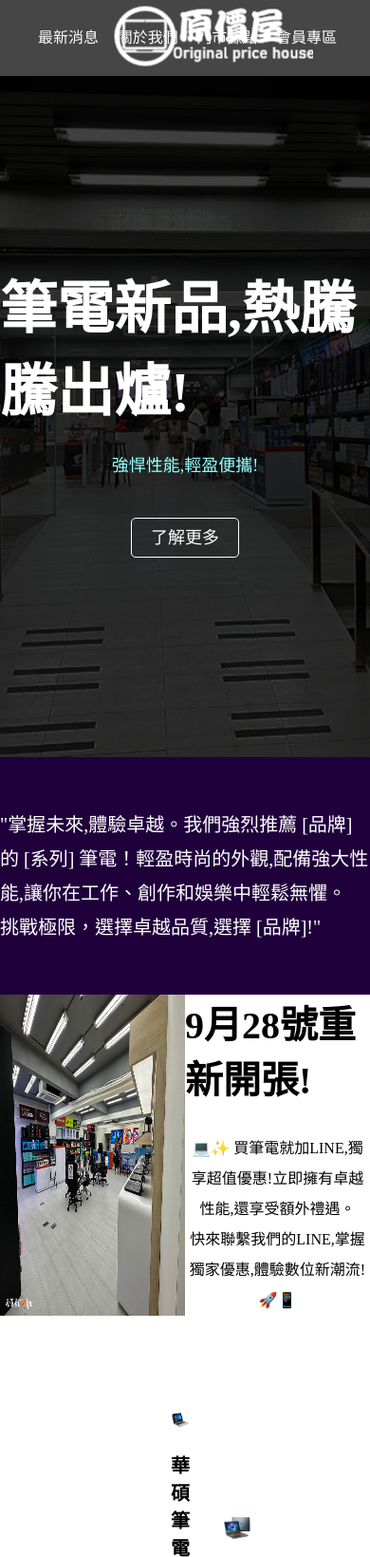
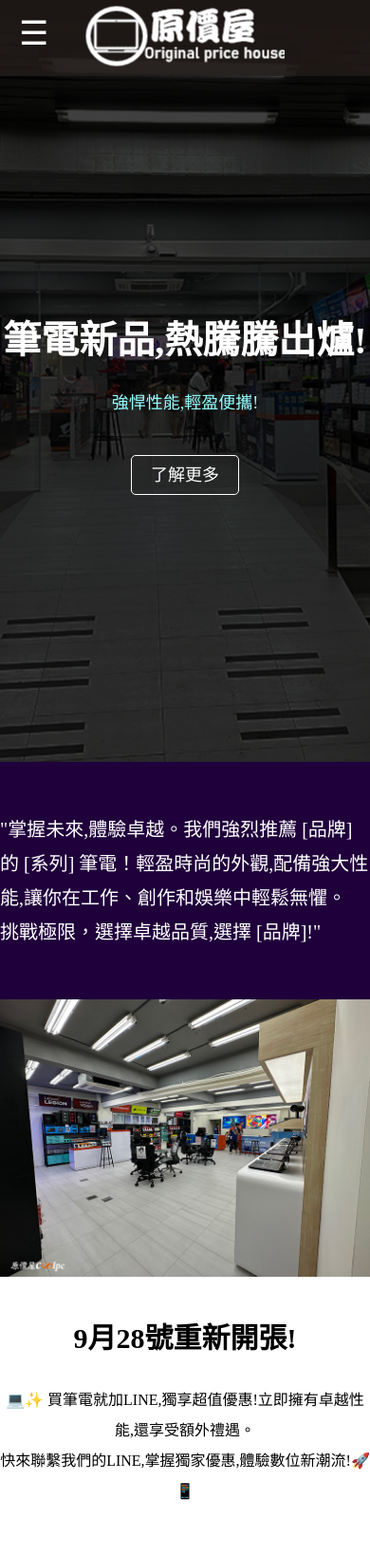
Before and after one commit to BlueWindKen/-, a plain HTML site: page index.html in a window 390 px wide. Shown: the top 1639 px of the page at 95% size. Drawn offline with Linux system fonts and the light colour scheme.

Commit message:
Ver 1.2 (FINAL)

```diff
--- a/css/Style.css
+++ b/css/Style.css
@@ -4,10 +4,10 @@
 }
 
 header {
-  background-color: rgb(70, 70, 70);
+  background-color: rgba(35, 28, 26, 0.8);
   height: 80px;
   width: 100%;
-  position: relative;
+  position: fixed;
 }
 
 h1 {
@@ -47,7 +47,7 @@ header a:hover {
 .news {
   background-color: rgb(185, 255, 255);
   color: white;
-  height: 85vh;
+  height: 95vh;
   background-image: url(../img/原價屋背景.png);
   background-repeat: no-repeat;
   background-size: cover;
@@ -60,6 +60,7 @@ header a:hover {
 
 .news h2 {
   font-size: 60px;
+  margin-top: 60px;
 }
 
 .news p {
@@ -165,10 +166,88 @@ footer {
   margin: 20px;
 }
 
-.newsletter input .newsletter button {
+.newsletter input,
+.newsletter button {
   background-color: transparent;
   color: white;
   border: 1px solid #949d9a;
   padding: 10px;
   border-radius: 5px;
 }
+
+.newsletter input {
+  width: 200px;
+  margin-right: 15px;
+}
+
+.newsletter button {
+  width: 80px;
+  cursor: pointer;
+}
+
+input::placeholder {
+  color: #dddddd;
+}
+
+input:focus {
+  outline: none;
+  border-color: #00a2ff;
+}
+
+.menu {
+  display: none;
+}
+
+/*響應式設計語法*/
+@media screen and (max-width: 768px) {
+  header ul {
+    display: none;
+  }
+
+  header h1 {
+    left: 50%;
+    transform: translateX(-50%);
+  }
+
+  .news h2 {
+    font-size: 40px;
+  }
+
+  .menu {
+    display: block;
+    background-color: transparent;
+    color: white;
+    font-size: 35px;
+    position: absolute;
+    top: 15px;
+    left: 20px;
+    border: none;
+    cursor: pointer;
+  }
+
+  .shop {
+    flex-direction: column;
+  }
+
+  .shop img {
+    width: 100%;
+  }
+
+  .info {
+    width: 100%;
+    padding: 40px 0;
+  }
+
+  .info h2 {
+    font-size: 30px;
+  }
+
+  .product {
+    flex-direction: column;
+    padding: 60px 0;
+  }
+
+  .product div {
+    margin-bottom: 30px;
+  }
+}
--- a/index.html
+++ b/index.html
@@ -9,6 +9,7 @@
   </head>
   <body>
     <header>
+      <button class="menu">&#9776</button>
       <h1>原價屋</h1>
       <nav>
         <ul>
```
